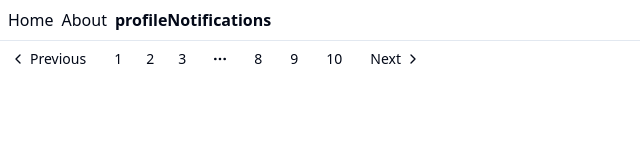
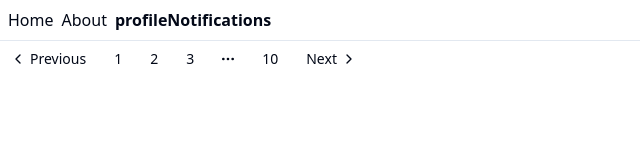
Before and after one commit to Aprender-e-Crescer/crowdfy, a React (Vite) app: page /profileNotifications in a window 1280 px wide. Shown: the top 160 px of the page, without its empty margins (0-640 px from the left). Built offline with nearby package versions, Linux system fonts and the light colour scheme.

Commit message:
ProfileNotifications

```diff
--- a/src/routes/profileNotifications.tsx
+++ b/src/routes/profileNotifications.tsx
@@ -6,7 +6,7 @@ import {
   PaginationLink,
   PaginationNext,
   PaginationPrevious,
-} from "@/components/ui/pagination"
+} from '@/components/ui/pagination'
 
 import { createFileRoute } from '@tanstack/react-router'
 
@@ -15,30 +15,31 @@ export const Route = createFileRoute(`/profileNotifications`)({
 })
 
 function ProfileNotifications() {
-  return <div className="flex justify-evenly w-full">
+  return (
+    <div className="flex justify-evenly w-full">
       <Pagination className="flex justify-between w-full">
-  <PaginationContent >
+        <PaginationContent>
           <PaginationItem>
             <PaginationPrevious href="#" />
-
           </PaginationItem>
-    <PaginationItem >
+          <PaginationItem>
             <PaginationLink href="#">1</PaginationLink>
+          </PaginationItem>
+          <PaginationItem>
             <PaginationLink href="#">2</PaginationLink>
+          </PaginationItem>
+          <PaginationItem>
             <PaginationLink href="#">3</PaginationLink>
           </PaginationItem>
           <PaginationItem>
             <PaginationEllipsis />
           </PaginationItem>
-    <PaginationLink href="#">8</PaginationLink>
-    <PaginationLink href="#">9</PaginationLink>
           <PaginationLink href="#">10</PaginationLink>
           <PaginationItem>
-
             <PaginationNext href="#" />
           </PaginationItem>
         </PaginationContent>
       </Pagination>
-
     </div>
+  )
 }
```
Lines whose indentation alone changed are shown as unchanged.
